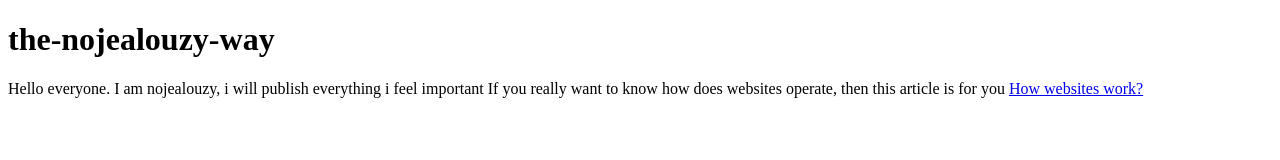
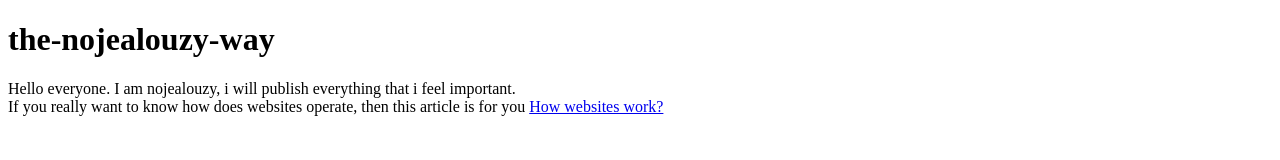
Before and after one commit to nojealouzy/the-nojealouzy-way, a plain HTML site: page index.html in a window 1280 px wide. Drawn offline with Linux system fonts and the light colour scheme.

Commit message:
Update index.html

```diff
--- a/index.html
+++ b/index.html
@@ -8,9 +8,10 @@
 </h1>
 
     <p1>
-Hello everyone. I am nojealouzy, i will publish everything i feel important
+Hello everyone. I am nojealouzy, i will publish everything that i feel important.
 
     </p1>
+</br>
 
     <p2>
         If you really want to know how does websites operate, then this article is for you <a href="htmltopic.html">How websites work?</a>
```
